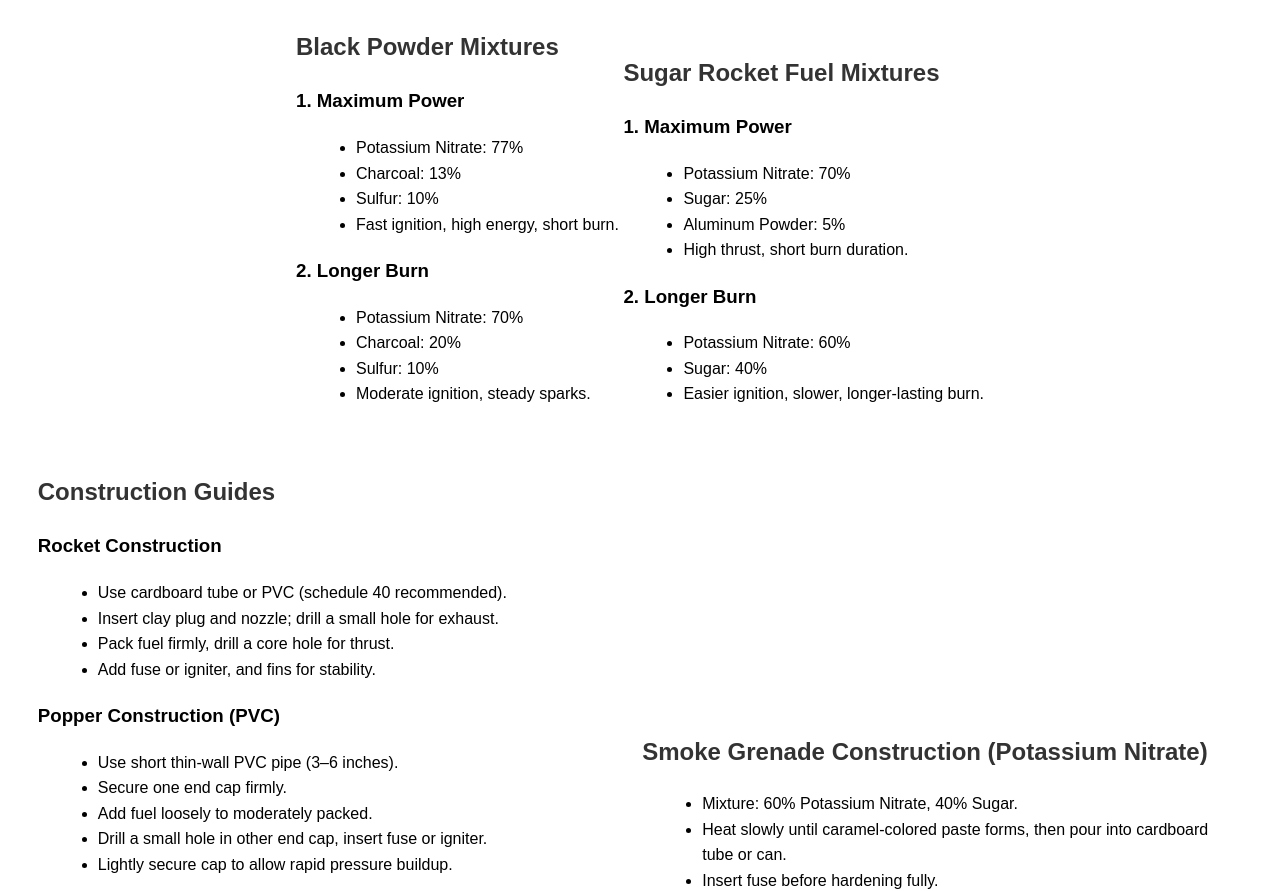
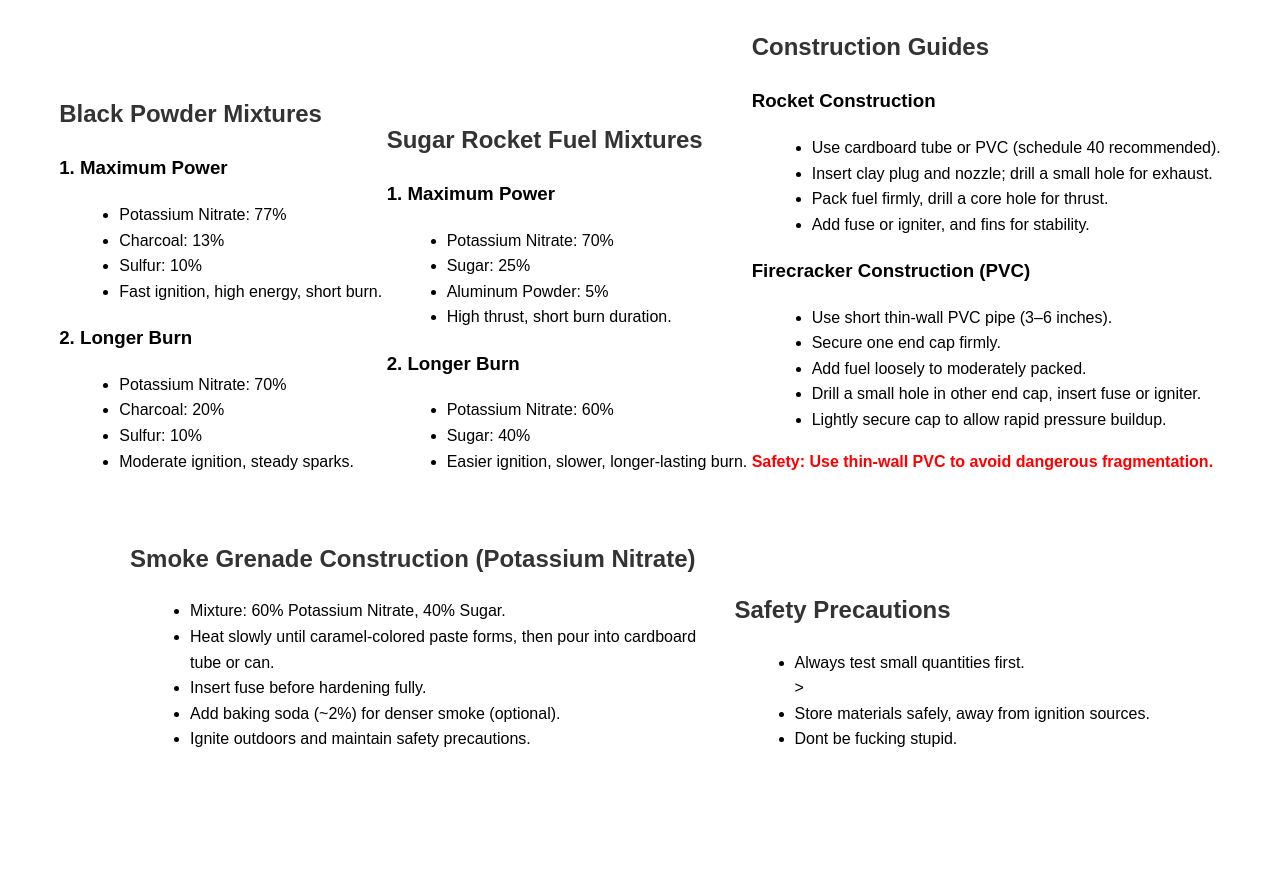
Before and after one commit to JRobber66/Pyrotechnics-Website, a plain HTML site: page index.html in a window 1280 px wide. Shown: the part 86-977 px from the top of the page. After the commit the page ends 904 px from the top, so only its background shows below. Drawn offline with Linux system fonts and the light colour scheme.

Commit message:
Update index.html

```diff
--- a/index.html
+++ b/index.html
@@ -3,7 +3,7 @@
 <head>
     <meta charset="UTF-8">
     <meta name="viewport" content="width=device-width, initial-scale=1.0">
-    <title>Rocket and Popper Mixtures Guide</title>
+    <title>Rocket and Firecracker Mixtures Guide</title>
     <style>
         body {
             font-family: Arial, sans-serif;
@@ -73,7 +73,7 @@
             <li>Add fuse or igniter, and fins for stability.</li>
         </ul>
 
-        <h3>Popper Construction (PVC)</h3>
+        <h3>Firecracker Construction (PVC)</h3>
         <ul>
             <li>Use short thin-wall PVC pipe (3–6 inches).</li>
             <li>Secure one end cap firmly.</li>
@@ -81,7 +81,7 @@
             <li>Drill a small hole in other end cap, insert fuse or igniter.</li>
             <li>Lightly secure cap to allow rapid pressure buildup.</li>
         </ul>
-        <p class="warning">Safety: Always ignite remotely, wear protective gear, and use thin-wall PVC to avoid dangerous fragmentation.</p>
+        <p class="warning">Safety: Use thin-wall PVC to avoid dangerous fragmentation.</p>
     </div>
 
     <div class="section">
@@ -98,9 +98,9 @@
     <div class="section">
         <h2>Safety Precautions</h2>
         <ul>
-            <li>Use protective equipment (gloves, goggles, mask).</li>
+            <li>Always test small quantities first.</li>>
             <li>Store materials safely, away from ignition sources.</li>
-            <li>Always test small quantities first.</li>
+            <li>Dont be fucking stupid.</li>
         </ul>
     </div>
 
```
